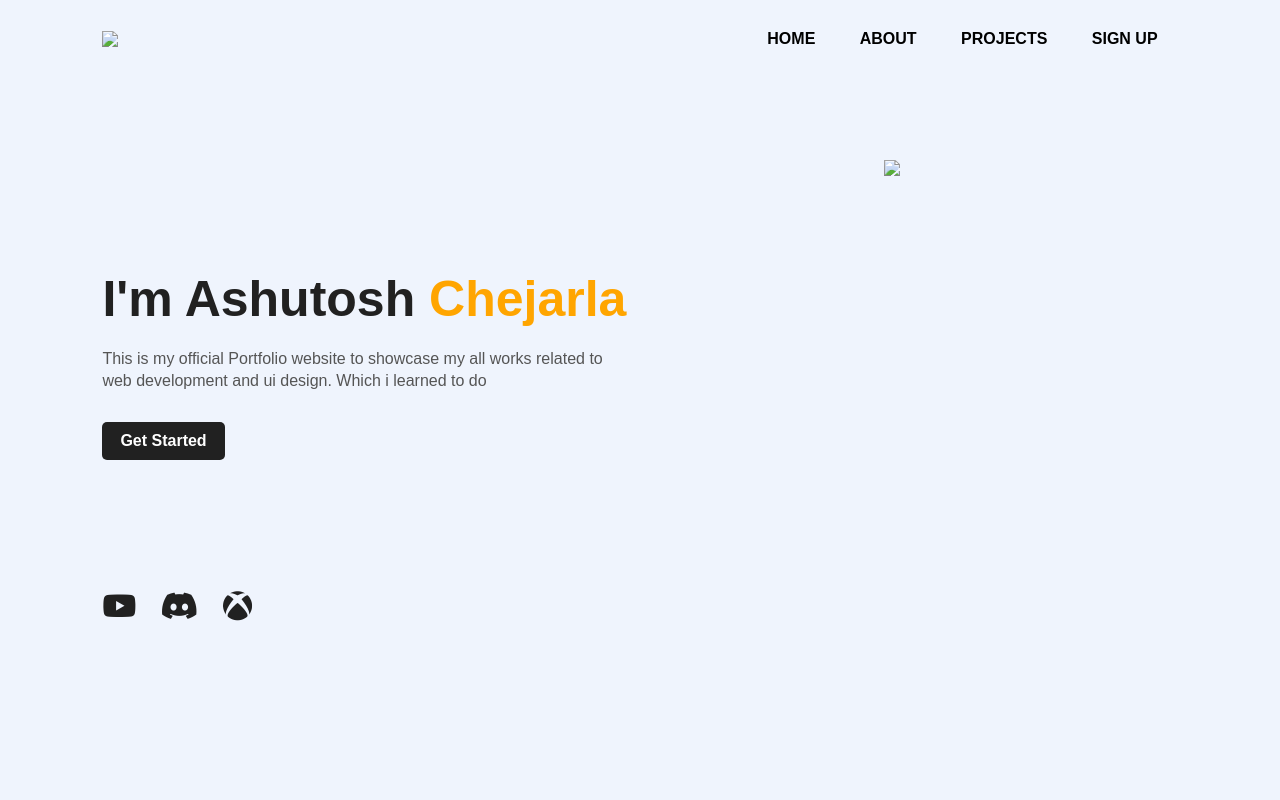
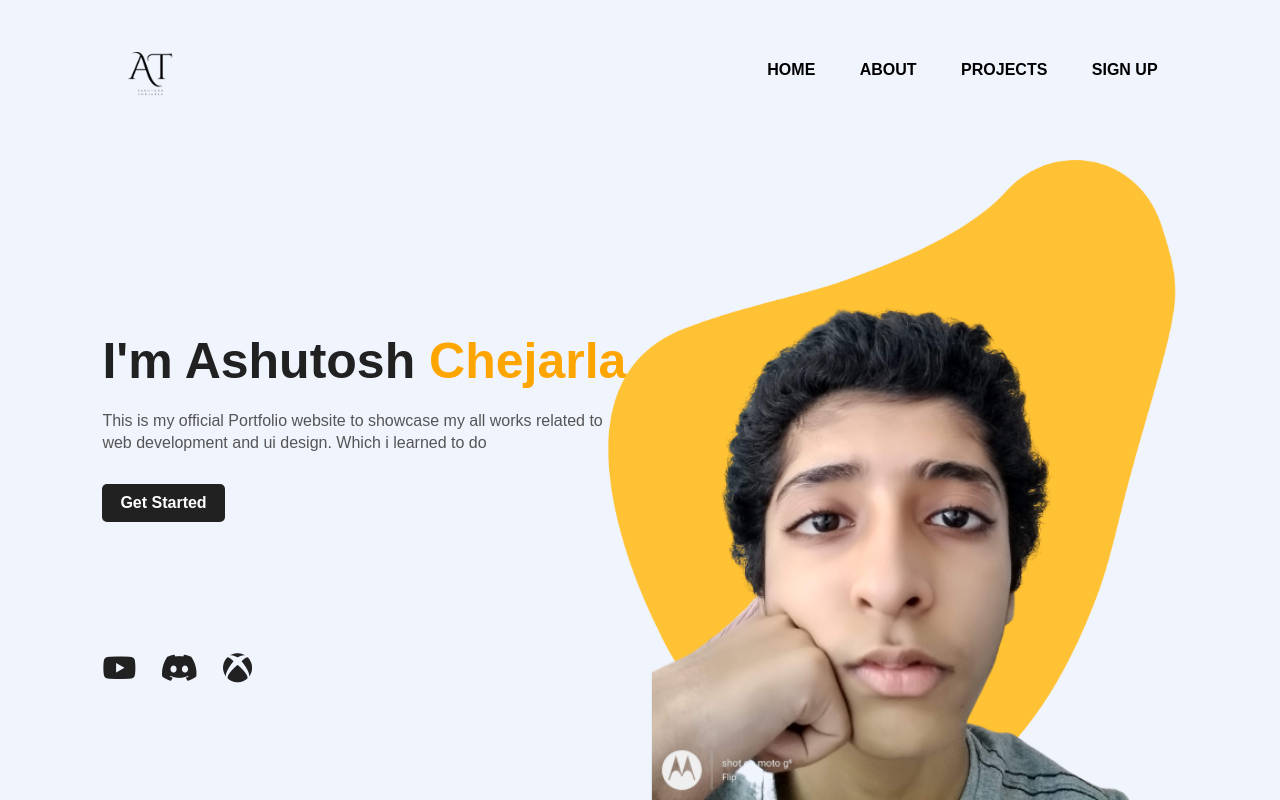
Before and after one commit to FlipnoteGamer/ashuportfolio, a plain HTML site: page index.html in a window 1280 px wide. Drawn offline with Linux system fonts and the light colour scheme.

Commit message:
Update index.html

```diff
--- a/index.html
+++ b/index.html
@@ -11,7 +11,7 @@
 <body>
     <div class="hero">
         <nav>
-            <img src="images/logo.png" class="logo">
+            <img src="logo.png" class="logo">
             <ul>
                 <li><a href="#">HOME</a></li>
                 <li><a href="about.html">ABOUT</a></li>
@@ -26,8 +26,8 @@
             <a href="#">Get Started</a>
         </div>
         <div class="images">
-            <img src="images/shape.png" class="shape">
-            <img src="images/me.png" class="girl">
+            <img src="shape.png" class="shape">
+            <img src="me.png" class="girl">
         </div>
 
         <div class="social">
```
